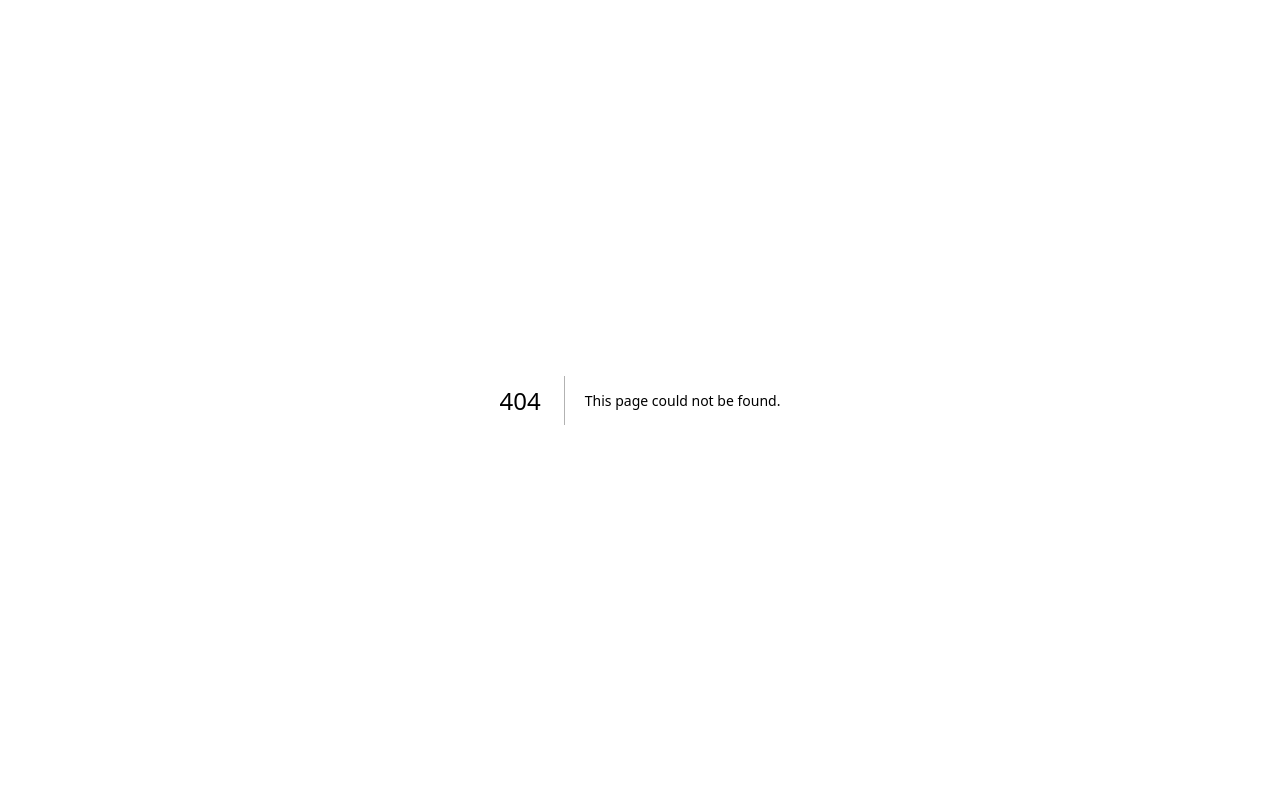
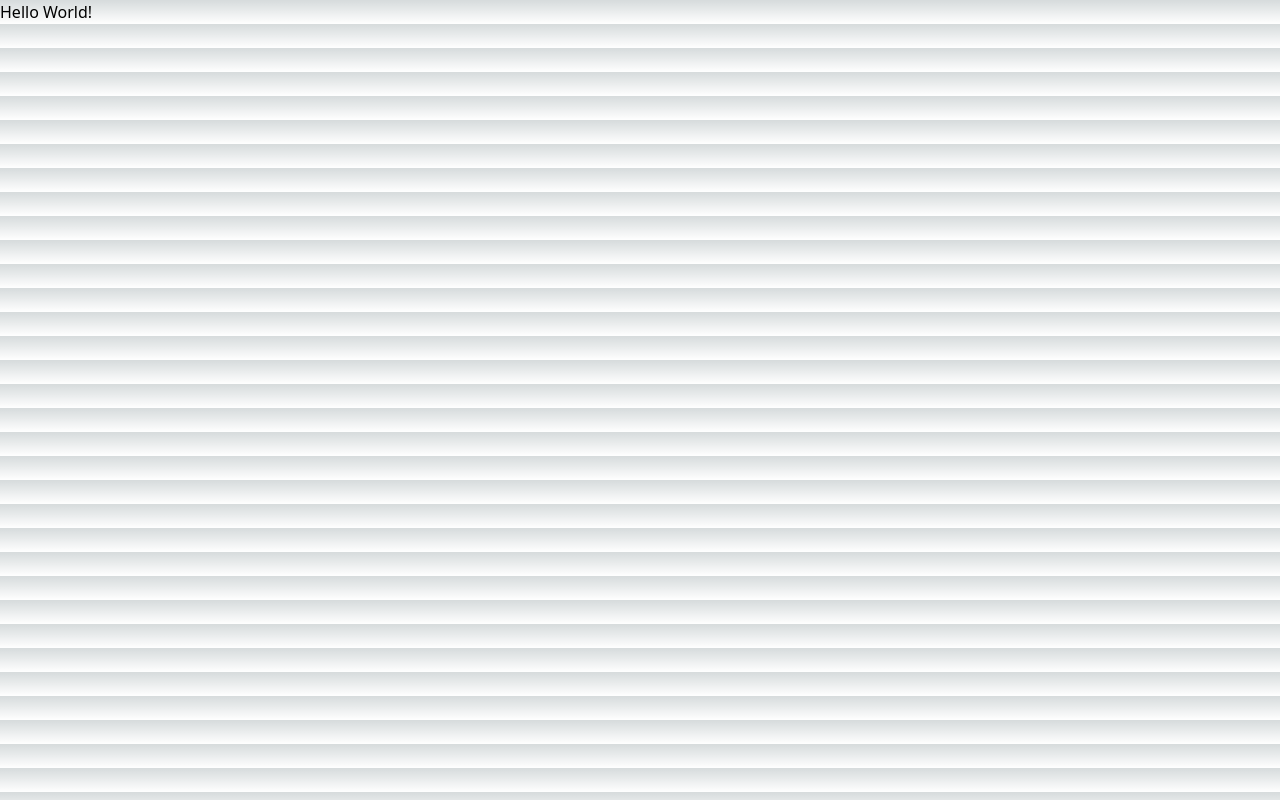
Before and after one commit to travelxp/travelxp-video, a Next.js app: page /play in a window 1280 px wide. Before the commit this address had no page. Built offline with nearby package versions, Linux system fonts and the light colour scheme.

Commit message:
refactor: moving to app directory wip

```diff
--- a/app/layout.js
+++ b/app/layout.js
@@ -1,3 +1,5 @@
+import '@/styles/globals.css'
+import "../videojs/skins/pinko/videojs.min.css";
 export default function RootLayout({ children }) {
     return (
         <html lang="en">
--- /dev/null
+++ b/app/play/page.js
@@ -0,0 +1,7 @@
+export default async function Page() {
+    return (
+        <div>
+            <h1>Hello World!</h1>
+        </div>
+    )
+}
--- /dev/null
+++ b/app/play/play.js
@@ -0,0 +1,11 @@
+import NextVideo from "@/components/nextvideo";
+
+export default function Play
+() {
+    return (
+      <div>
+        <NextVideo />
+      </div>
+    )
+
+  }
```
